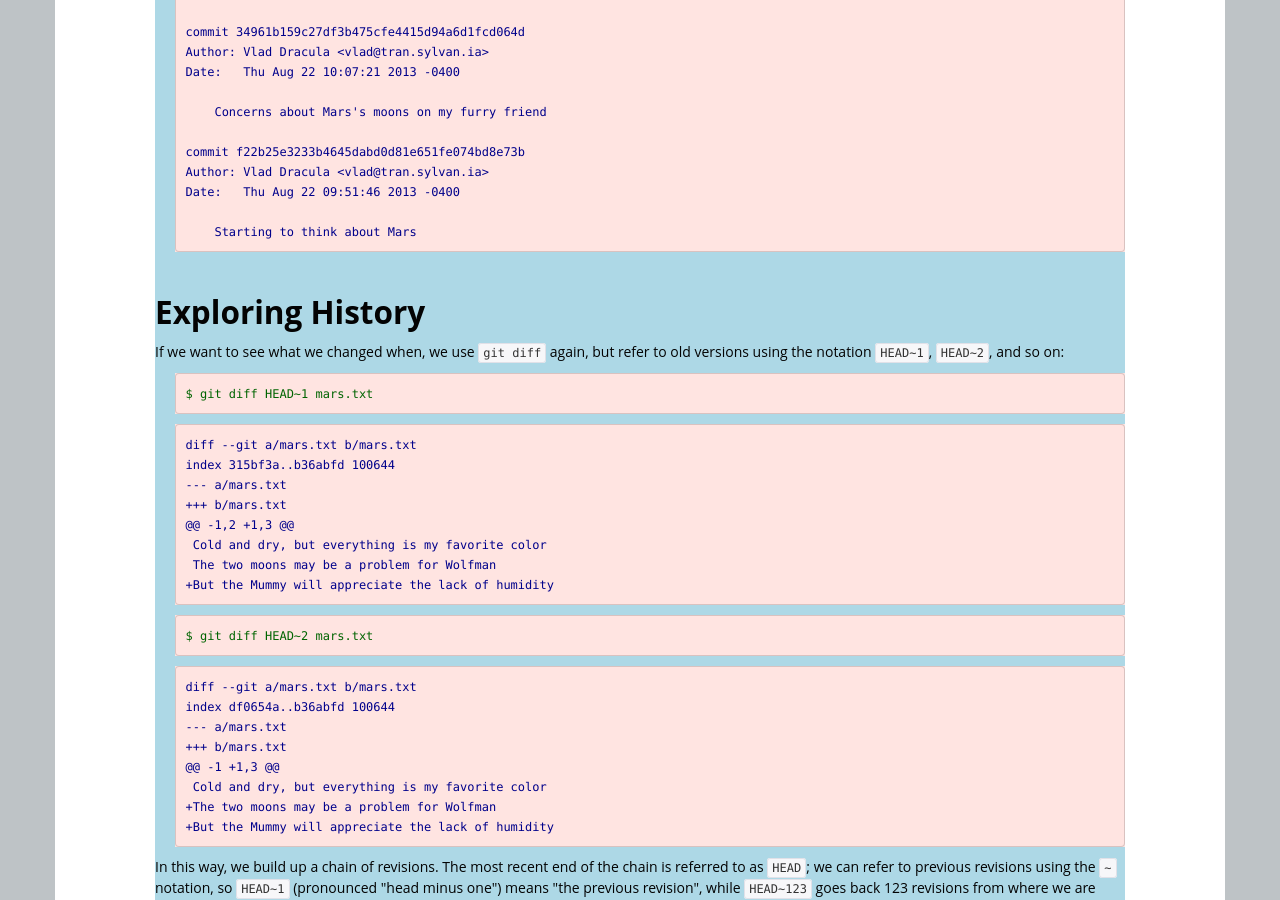
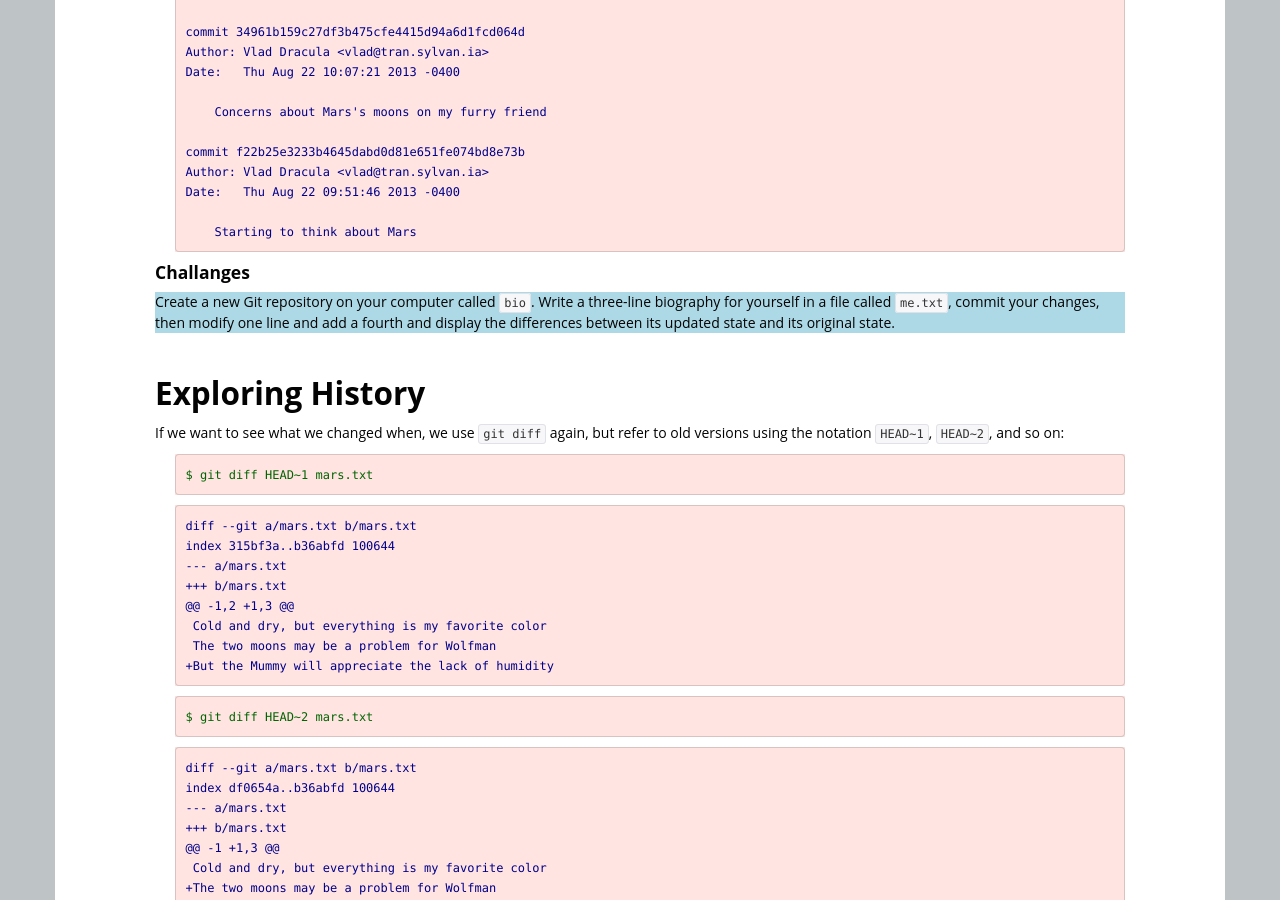
Before and after one commit to SWC-OSG-Workshop/2015-10-27-duke, a Jekyll site: the page built from novice/git/01-backup.md, in a window 1280 px wide and 900 px high, scrolled down 7653 px. Built offline with Jekyll 4.4.1, drawn with Linux system fonts in a browser that asks for light colours; some of the changed text lies outside the part shown.

Commit message:
edit ex-2

```diff
--- a/novice/git/01-backup.md
+++ b/novice/git/01-backup.md
@@ -110,8 +110,8 @@
 {:class="out"}
 
 
+####Challenges
 <div class="challenge" markdown="1">
-####Challenges
 
 > Dracula starts a new project, `moons`, related to his `planets` project.
 > Despite Wolfman's concerns, he enters the following sequence of commands to
@@ -130,7 +130,6 @@
 > Why is it a bad idea to do this?
 > How can Dracula "undo" his last `git init`?
 </div>
-
 
 <div class="challenge" markdown="1">
 <h4 id="challenges">Challenges</h4>
@@ -162,7 +161,7 @@
 ~~~
 $ git commit -m myfile.txt "my recent changes"
 ~~~
-
+</div>
 
 ## Tracking Changes to Files
 
@@ -579,6 +578,18 @@
 ~~~
 {:class="out"}
 
+#### Challanges
+<div class="challenge" markdown="1">
+
+Create a new Git repository on your computer called `bio`.
+Write a three-line biography for yourself in a file called `me.txt`,
+commit your changes,
+then modify one line and add a fourth and display the differences
+between its updated state and its original state.
+
+</div>
+
+
 ## Exploring History
 
 If we want to see what we changed when,
@@ -914,13 +925,3 @@
 *   The `.gitignore` file tells Git what files to ignore.
 
 </div>
-
-<div class="challenge" markdown="1">
-
-Create a new Git repository on your computer called `bio`.
-Write a three-line biography for yourself in a file called `me.txt`,
-commit your changes,
-then modify one line and add a fourth and display the differences
-between its updated state and its original state.
-
-</div>
```
